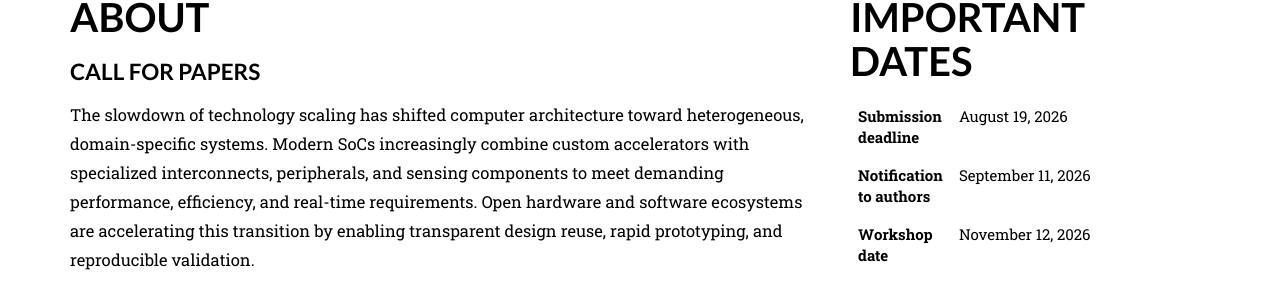
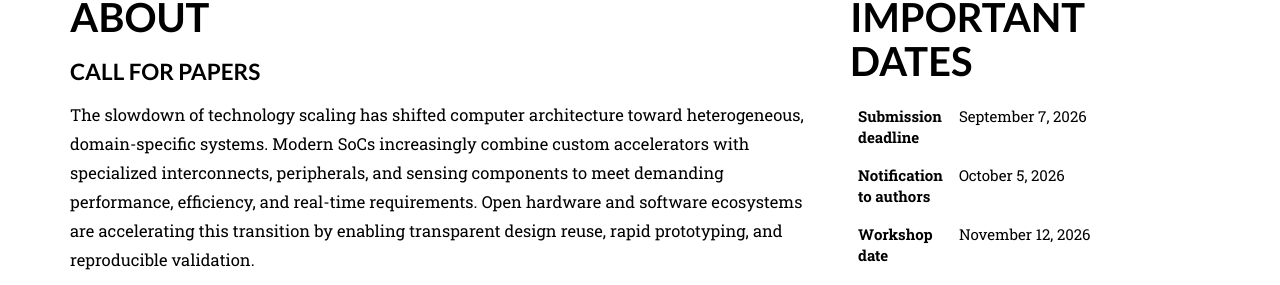
Before and after one commit to SSH-SoC-workshop/2026, a Jekyll site: the page built from index.markdown, in a window 1280 px wide and 900 px high, scrolled down 901 px. Shown: the part 154-439 px from the top of the window. Built offline with Jekyll 4.4.1, drawn with Linux system fonts in a browser that asks for light colours; some web fonts are replaced; our own code applies the rules of GitHub Pages for plain Markdown files.

Commit message:
Updated CFP deadlines

```diff
--- a/index.markdown
+++ b/index.markdown
@@ -2,9 +2,9 @@
 layout: home
 year: 2026
 date: "November 12, 2026"
-deadline: "August 19, 2026"
-notification: "September 11, 2026"
-camera-ready: "TBD"
+deadline: "September 7, 2026"
+notification: "October 5, 2026"
+camera-ready: "October 25, 2026"
 location: "San Jose, California, USA"
 cover: /assets/img/san-jose-cover.jpg
 caption: "SSH-SoC: Safety and Security in Heterogeneous Open System-on-Chip Platforms"
```
